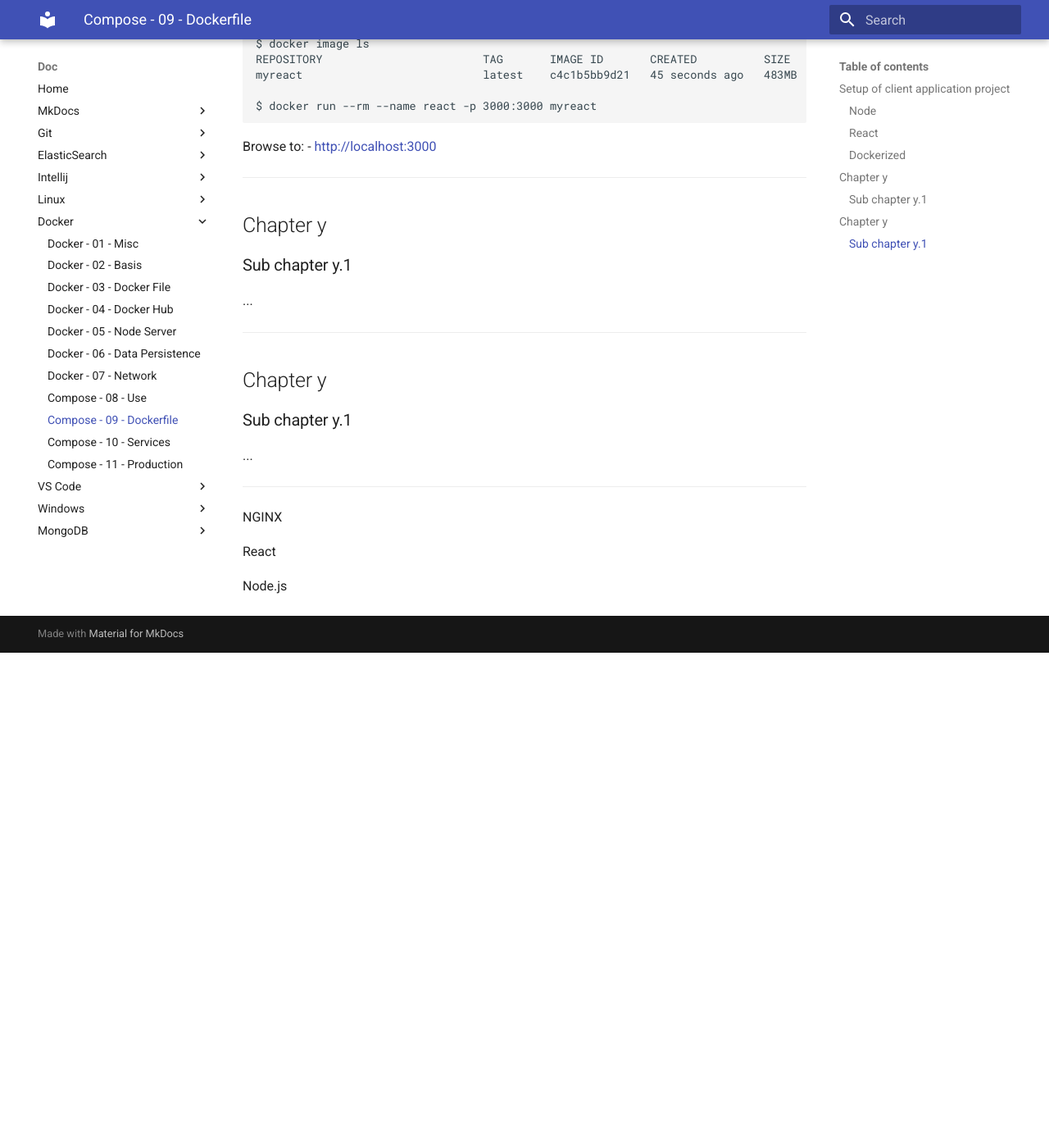
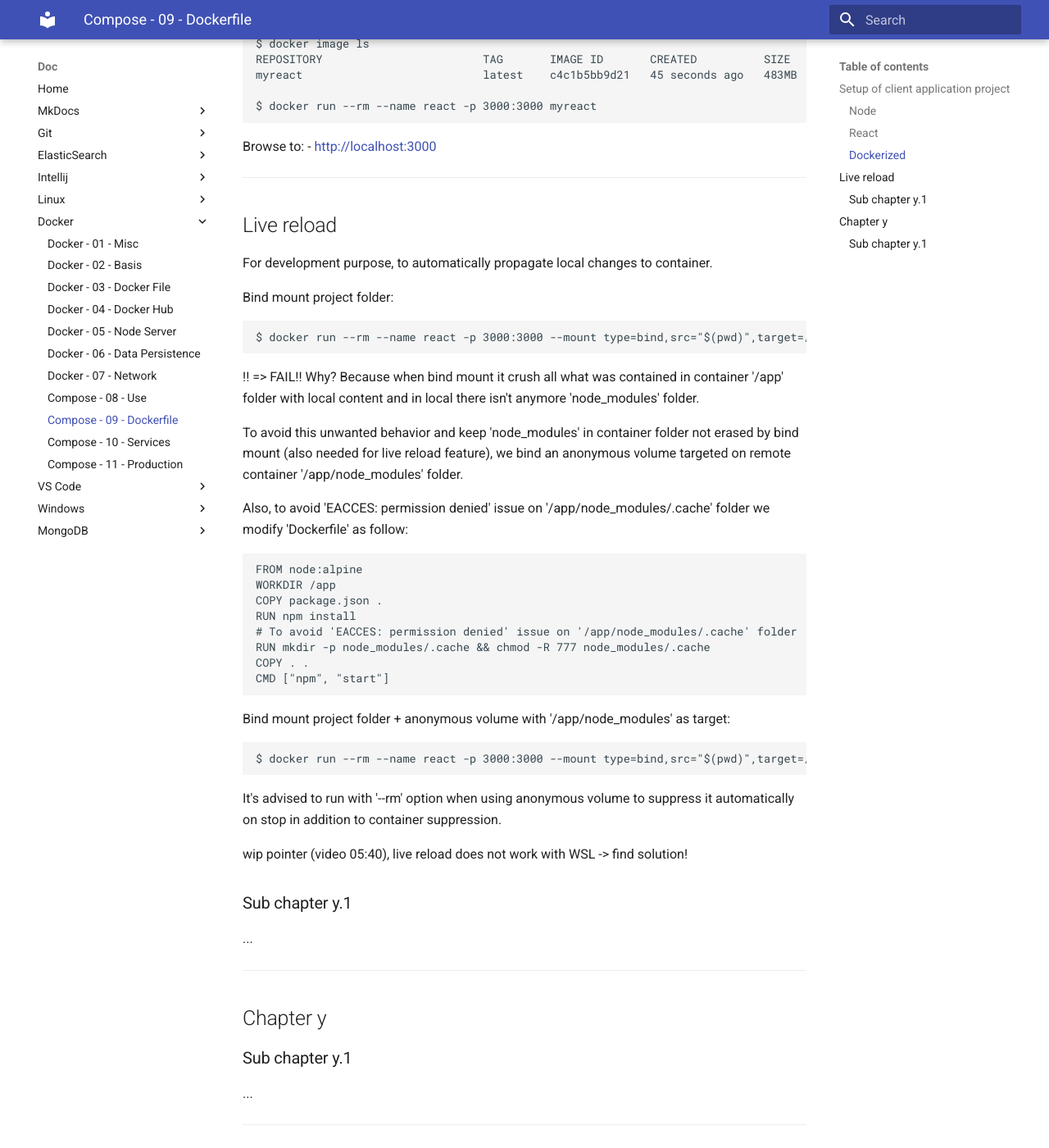
Before and after one commit to oldu73/doc, an MkDocs documentation site: the page built from docs/docker/9-compose-dockerfile.md, in a window 1280 px wide and 1400 px high, scrolled down 2709 px. Shown: the whole window at 82% size. Built offline with MkDocs 1.6.1 and Material for MkDocs 9.7.7, drawn with Linux system fonts in a browser that asks for light colours; before the commit the page ends 3505 px from its top, so only the background shows below that; some of the changed text lies outside the part shown.

Commit message:
docker compose - 09 - dockerfile - live reload - wip 01

````diff
--- a/docs/docker/9-compose-dockerfile.md
+++ b/docs/docker/9-compose-dockerfile.md
@@ -100,7 +100,7 @@
 
 We may now delete the 'node_modules' folder ('node_modules' folder will then be only in container initialized with dependencies through 'npm install' command in 'Dockerfile').
 
-Add a 'Dockerfile' in client project folder 'react-nginx/client':
+Add a 'Dockerfile' in client project folder '/react-nginx/client':
 ```console
 $ touch Dockerfile
 ```
@@ -130,7 +130,39 @@
 
 ***
 
-## Chapter y
+## Live reload
+
+For development purpose, to automatically propagate local changes to container.
+
+Bind mount project folder:
+```console
+$ docker run --rm --name react -p 3000:3000 --mount type=bind,src="$(pwd)",target=/app myreact
+```
+
+!! => FAIL!! Why? Because when bind mount it crush all what was contained in container '/app' folder with local content and in local there isn't anymore 'node_modules' folder.
+
+To avoid this unwanted behavior and keep 'node_modules' in container folder not erased by bind mount (also needed for live reload feature), we bind an anonymous volume targeted on remote container '/app/node_modules' folder.
+
+Also, to avoid 'EACCES: permission denied' issue on '/app/node_modules/.cache' folder we modify 'Dockerfile' as follow:
+```
+FROM node:alpine
+WORKDIR /app
+COPY package.json .
+RUN npm install
+# To avoid 'EACCES: permission denied' issue on '/app/node_modules/.cache' folder
+RUN mkdir -p node_modules/.cache && chmod -R 777 node_modules/.cache
+COPY . .
+CMD ["npm", "start"]
+```
+
+Bind mount project folder + anonymous volume with '/app/node_modules' as target:
+```console
+$ docker run --rm --name react -p 3000:3000 --mount type=bind,src="$(pwd)",target=/app --mount type=volume,target=/app/node_modules myreact
+```
+
+It's advised to run with '--rm' option when using anonymous volume to suppress it automatically on stop in addition to container suppression.
+
+wip pointer (video 05:40), live reload does not work with WSL -> find solution!
 
 ### Sub chapter y.1
 
````
